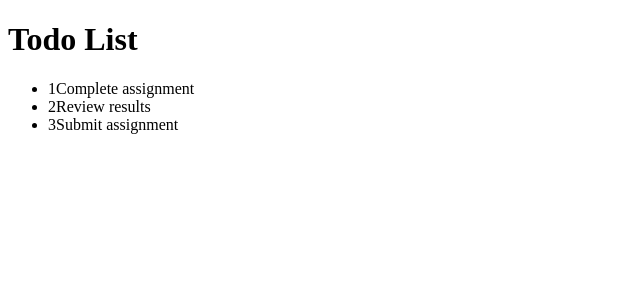
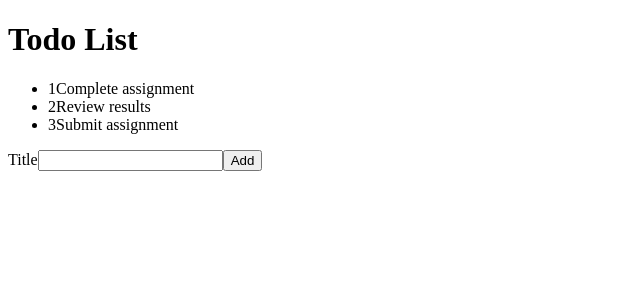
Before and after one commit to Alzhan-B/react-todo, a React (Create React App) app: page / in a window 1280 px wide. Shown: the top 300 px of the page, without its empty margins (0-640 px from the left). Built offline with nearby package versions, Linux system fonts and the light colour scheme; the HTML template or start-up script is replaced by a standard one.

Commit message:
Lesson_1_2

```diff
--- /dev/null
+++ b/src/AddTodoForm.js
@@ -0,0 +1,13 @@
+import React from "react";
+
+function AddTodoForm () {
+    return (
+        <form>
+            <label htmlFor="todoTitle">Title</label>
+            <input id="todoTitle" type="text"></input>
+            <button type="submit">Add</button>
+        </form>
+    );
+}
+
+export default AddTodoForm;
--- a/src/App.js
+++ b/src/App.js
@@ -1,34 +1,13 @@
 import React from 'react';
-
-const todoList = [
-  {
-    id: 1,
-    title: "Complete assignment"
-  },
-  {
-    id: 2,
-    title: "Review results"
-  },
-  {
-    id: 3,
-    title: "Submit assignment"
-  }
-];
+import TodoList from './TodoList';
+import AddTodoForm from './AddTodoForm';
 
 function App() {
   return (
     <div>
       <h1>Todo List</h1>
-      <ul>
-        {todoList.map(function(item) {
-          return (
-            <li key={item.id}>
-              <span>{item.id}</span>
-              <span>{item.title}</span>
-            </li>
-           );
-        })}
-      </ul>
+      <TodoList />
+      <AddTodoForm />
     </div>
   );
 }
--- /dev/null
+++ b/src/TodoList.js
@@ -0,0 +1,33 @@
+import React from "react";
+
+const todoList = [
+    {
+      id: 1,
+      title: "Complete assignment"
+    },
+    {
+      id: 2,
+      title: "Review results"
+    },
+    {
+      id: 3,
+      title: "Submit assignment"
+    }
+  ];
+
+function TodoList() {
+    return (
+        <ul>
+        {todoList.map(function(item) {
+          return (
+            <li key={item.id}>
+              <span>{item.id}</span>
+              <span>{item.title}</span>
+            </li>
+           );
+        })}
+      </ul>
+    )
+}
+
+export default TodoList;
```
